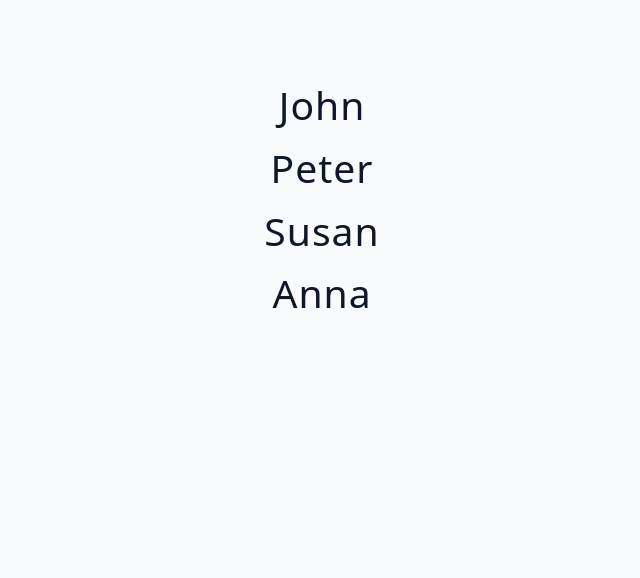
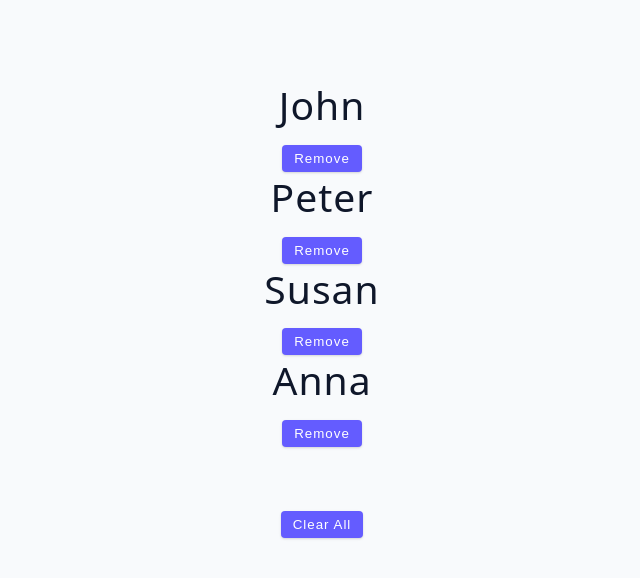
Before and after one commit to m-rokon/react-again, a React (Vite) app in the folder 03-advanced-react/: page / in a window 1280 px wide. Shown: the top 578 px of the page, without its empty margins (318-958 px from the left). Built offline with nearby package versions, Linux system fonts and the light colour scheme.

Commit message:
array example complete

```diff
--- a/03-advanced-react/src/tutorial/01-useState/starter/03-useState-array.jsx
+++ b/03-advanced-react/src/tutorial/01-useState/starter/03-useState-array.jsx
@@ -2,15 +2,39 @@
 import { data } from "../../../data";
 const UseStateArray = () => {
 	const [people, setPeople] = useState(data);
+
+	const removeItem = (id) => {
+		console.log(id);
+		const newPeople = people.filter((person) => {
+			return person.id !== id;
+		});
+
+		setPeople(newPeople);
+	};
+
+	const clearAllItems = () => {
+		setPeople([]);
+	};
+
 	return (
 		<div>
 			{people.map(({ id, name }) => {
 				return (
 					<div key={id}>
 						<h2>{name}</h2>
+						<button className="btn" onClick={() => removeItem(id)}>
+							remove
+						</button>
 					</div>
 				);
 			})}
+			<button
+				style={{ marginTop: "4rem" }}
+				className="btn"
+				onClick={clearAllItems}
+			>
+				Clear All
+			</button>
 		</div>
 	);
 };
```
